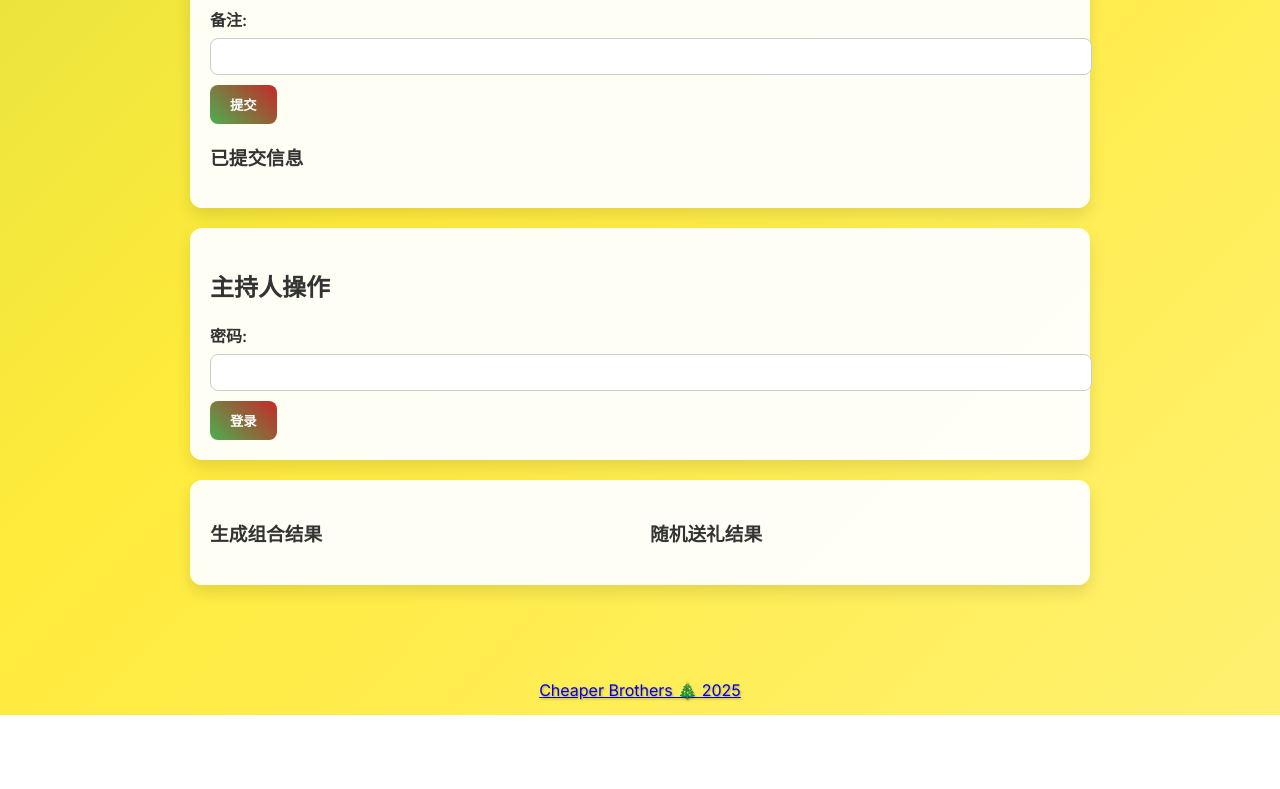
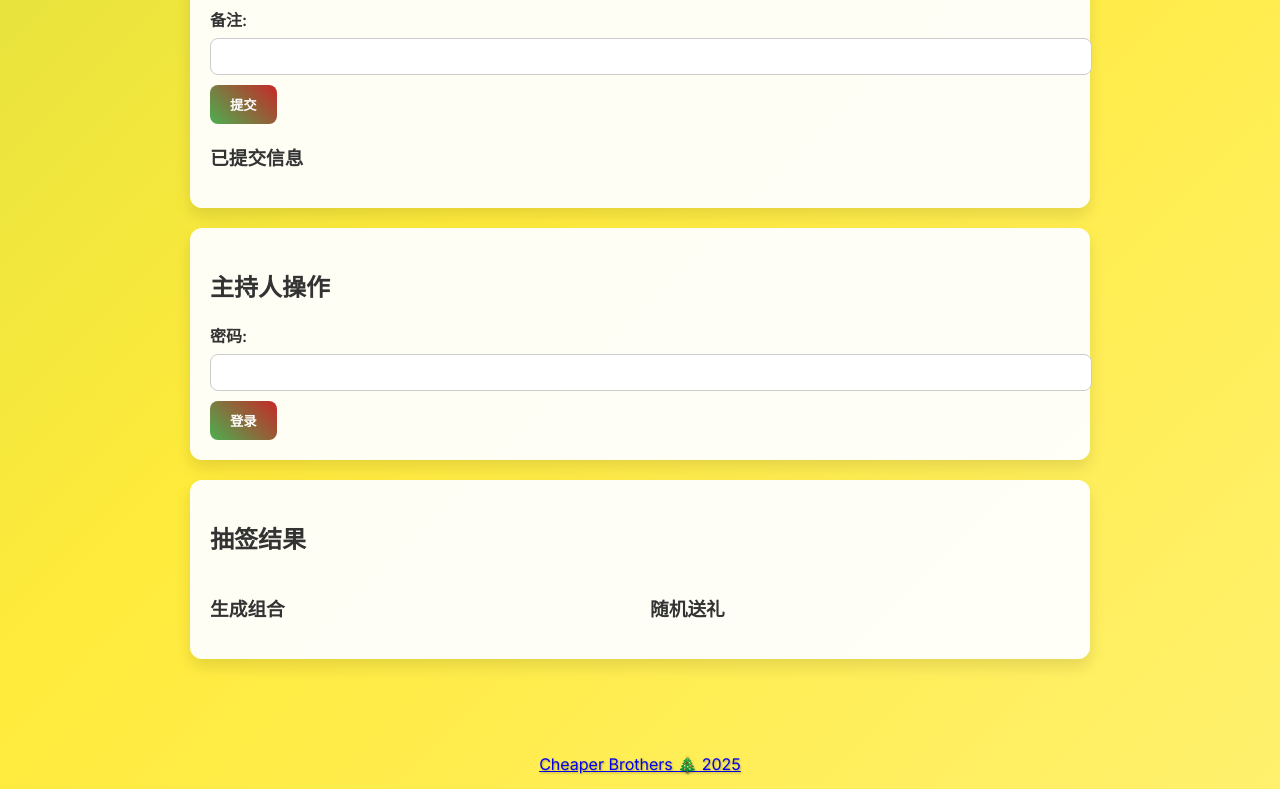
Before and after one commit to xionggor/CheaperBrothers, a plain HTML site: page lottery.html in a window 1280 px wide. Shown: the part 618-1407 px from the top of the page. Before the commit the page ends 1333 px from the top, so only its background shows below. Drawn offline with Linux system fonts and the light colour scheme; no server answers.

Commit message:
Update lottery.html

```diff
--- a/lottery.html
+++ b/lottery.html
@@ -1,10 +1,10 @@
 <!DOCTYPE html>
 <html lang="zh-CN">
 <head>
-  <meta charset="UTF-8">
-  <title>Cheaper Brothers 2025 第一届形容词动词交换礼物 🎅🎄</title>
-  <link rel="stylesheet" href="style.css">
-  <link href="https://fonts.googleapis.com/css2?family=Inter:wght@400;600;700&display=swap" rel="stylesheet">
+<meta charset="UTF-8">
+<title>Cheaper Brothers 2025 第一届形容词动词交换礼物 🎅🎄</title>
+<link rel="stylesheet" href="style.css">
+<link href="https://fonts.googleapis.com/css2?family=Inter:wght@400;600;700&display=swap" rel="stylesheet">
 </head>
 <body>
 
@@ -54,22 +54,26 @@
     <label>密码:</label>
     <input type="password" id="adminPassword">
     <button id="loginBtn">登录</button>
-    <div id="admin-controls" style="margin-top:10px; display:none;">
+
+    <div id="admin-controls" style="display:none; margin-top:10px;">
       <button id="generateBtn">生成组合（每人一组）</button>
       <button id="matchBtn">匹配名字（随机送礼）</button>
-      <button id="clearBtn">清空结果</button>
+      <button id="clearResultsBtn">清空结果</button>
     </div>
   </section>
 
   <!-- 抽签结果 -->
-  <section id="results-section" class="card" style="display:flex; gap:20px;">
-    <div style="flex:1;">
-      <h3>生成组合结果</h3>
-      <ul id="comboList"></ul>
-    </div>
-    <div style="flex:1;">
-      <h3>随机送礼结果</h3>
-      <ul id="giftList"></ul>
+  <section id="results-section" class="card">
+    <h2>抽签结果</h2>
+    <div style="display:flex; gap:20px; justify-content:space-between;">
+      <div style="flex:1">
+        <h3>生成组合</h3>
+        <ul id="generateResultsList"></ul>
+      </div>
+      <div style="flex:1">
+        <h3>随机送礼</h3>
+        <ul id="matchResultsList"></ul>
+      </div>
     </div>
   </section>
 </main>
```
